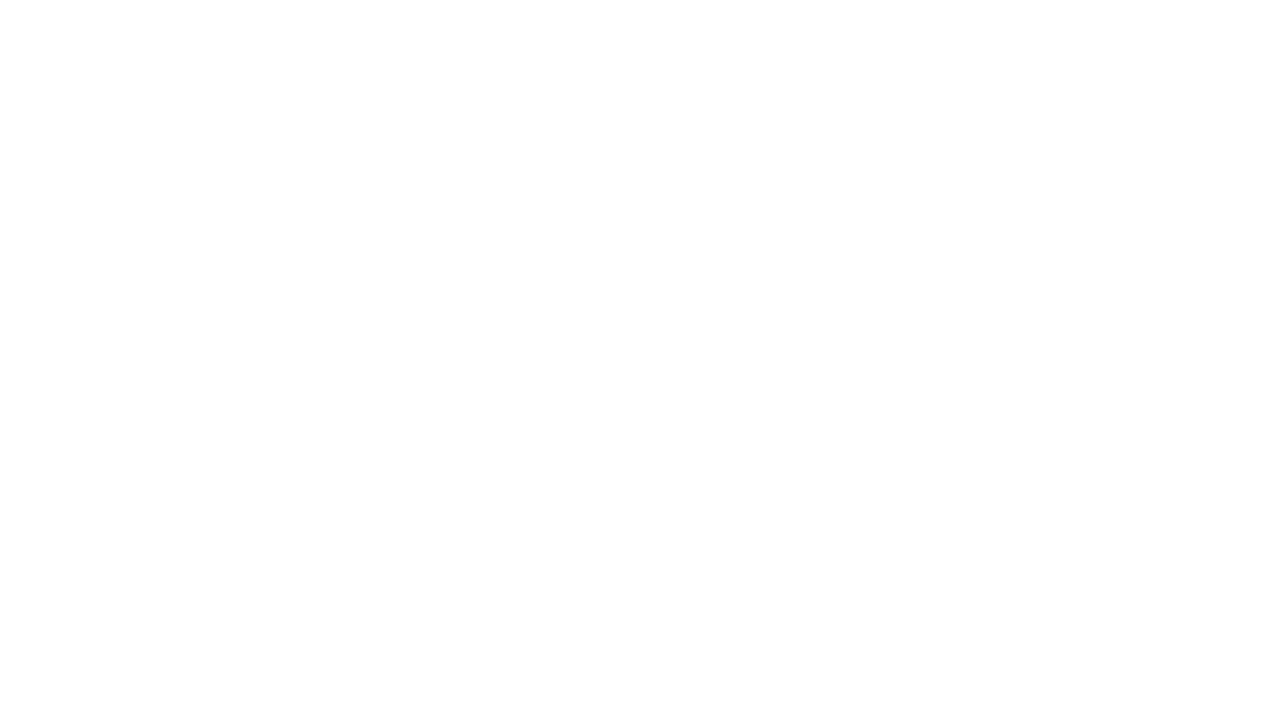
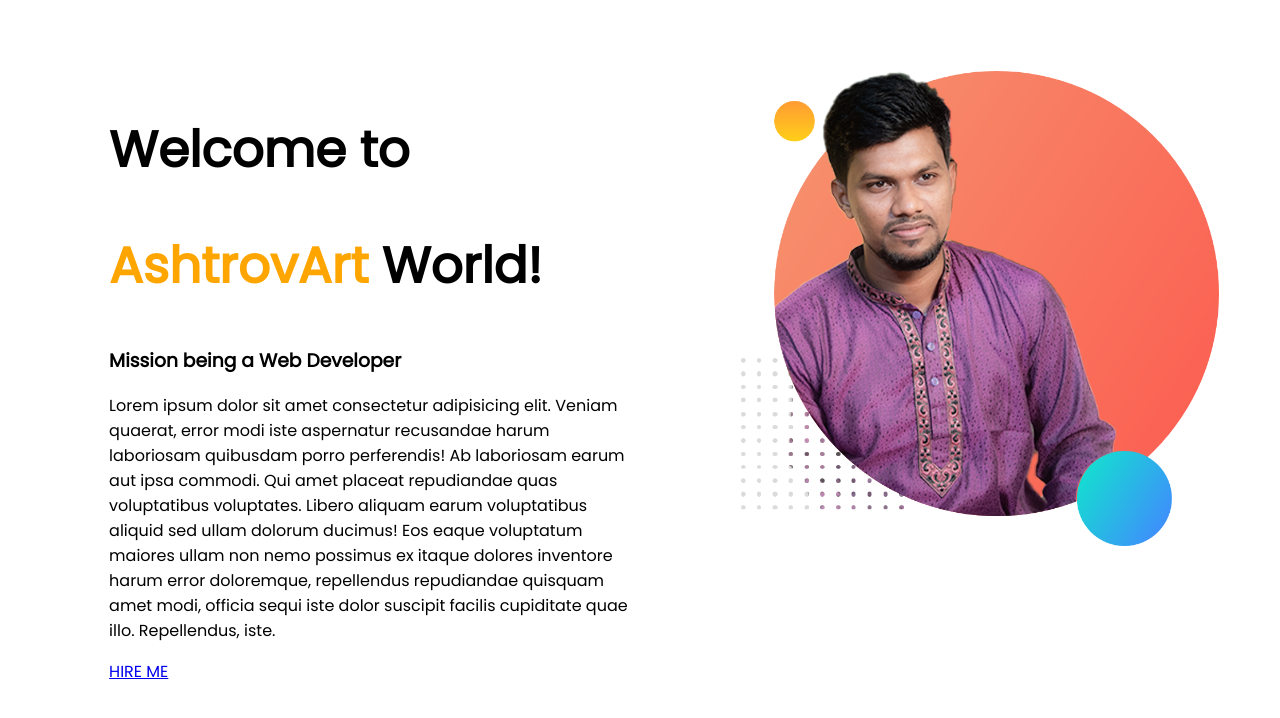
Before and after one commit to Ashtrovart/developer-portfolio, a plain HTML site: page index.html in a window 1280 px wide. Drawn offline with Linux system fonts and the light colour scheme.

Commit message:
first page done

```diff
--- a/index.html
+++ b/index.html
@@ -5,9 +5,23 @@
     <meta http-equiv="X-UA-Compatible" content="IE=edge">
     <meta name="viewport" content="width=device-width, initial-scale=1.0">
     <title>Ashtrofolio</title>
+    <link rel="preconnect" href="https://fonts.googleapis.com">
+    <link rel="preconnect" href="https://fonts.gstatic.com" crossorigin>
+    <link href="https://fonts.googleapis.com/css2?family=Poppins&display=swap" rel="stylesheet">
     <link rel="stylesheet" href="style.css">
 </head>
 <body>
-
+<section>
+    <div class="half-width">
+        <h1>Welcome to</h1>
+    <h1><span class="orange-color">AshtrovArt</span> World!</h1>
+    <h3>Mission being a Web Developer</h3>
+    <p>Lorem ipsum dolor sit amet consectetur adipisicing elit. Veniam quaerat, error modi iste aspernatur recusandae harum laboriosam quibusdam porro perferendis! Ab laboriosam earum aut ipsa commodi. Qui amet placeat repudiandae quas voluptatibus voluptates. Libero aliquam earum voluptatibus aliquid sed ullam dolorum ducimus! Eos eaque voluptatum maiores ullam non nemo possimus ex itaque dolores inventore harum error doloremque, repellendus repudiandae quisquam amet modi, officia sequi iste dolor suscipit facilis cupiditate quae illo. Repellendus, iste.</p>
+    <a href="https://www.linkedin.com/in/ashtrovarts/">HIRE ME</a>
+    </div>
+    <div class="half-width">
+        <img src="image/ash3.png">
+    </div>
+</section>
 </body>
 </html>
--- a/style.css
+++ b/style.css
@@ -0,0 +1,20 @@
+body{
+    font-family: 'Poppins', sans-serif;
+}
+h1{
+    font-size: 50px;
+}
+.orange-color{
+    color:orange
+}
+section{
+    display: flex;
+}
+.half-width{
+    width: 50%;
+    padding-left: 8%;
+    padding-top: 5%;
+}
+.half-width img{
+    width: 90%
+}
```
Also changed, not shown: image/ash.png (added), image/ash1.png (added), image/ash2.png (added), image/ash3.png (added).
